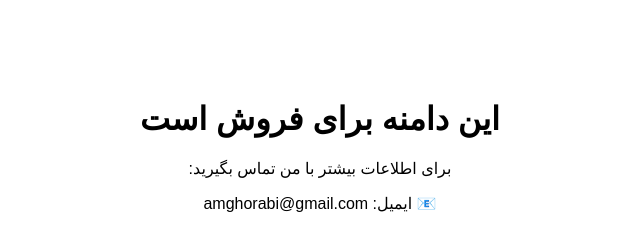
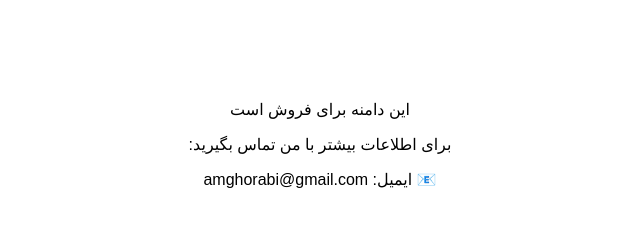
Before and after one commit to mgh1365/DMS_SL, a plain HTML site: page index.html in a window 1280 px wide. Shown: the whole page, without its empty margins (320-960 px from the left). Drawn offline with Linux system fonts and the light colour scheme.

Commit message:
Update index.html

```diff
--- a/index.html
+++ b/index.html
@@ -14,7 +14,7 @@
     </style>
 </head>
 <body>
-    <h1>این دامنه برای فروش است</h1>
+    <p>این دامنه برای فروش است</p>
     <p>برای اطلاعات بیشتر با من تماس بگیرید:</p>
     <p>📧 ایمیل: amghorabi@gmail.com</p>
 </body>
```
